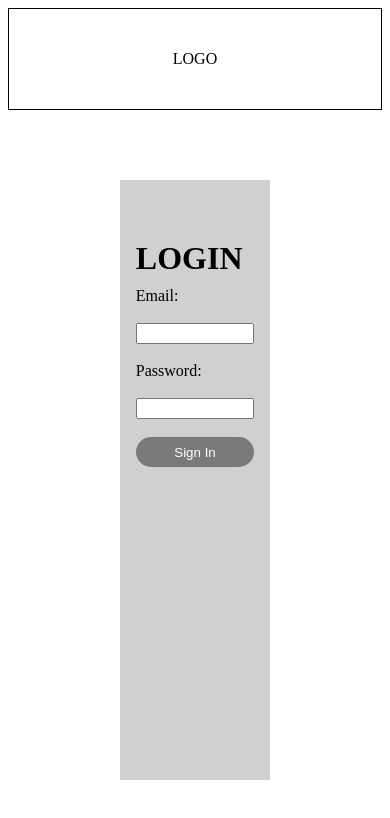
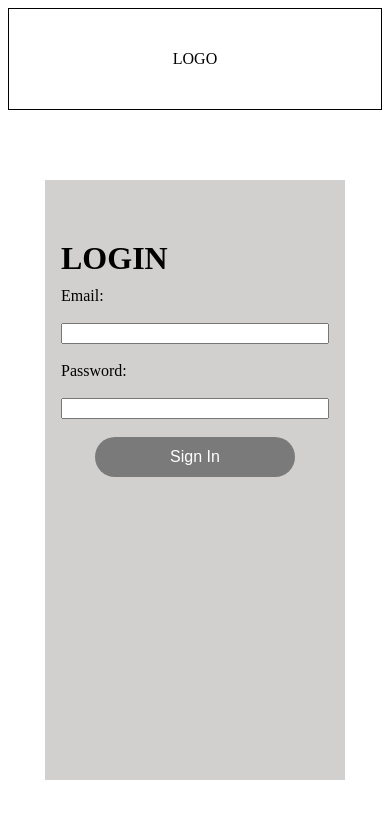
Before and after one commit to npereznyc/task-quest-frontend, a React (Create React App) app: page /caregiverlogin in a window 390 px wide. Shown: the top 818 px of the page. Built offline with nearby package versions, Linux system fonts and the light colour scheme.

Commit message:
mobile responsiveness complete

```diff
--- a/src/style/login.css
+++ b/src/style/login.css
@@ -83,8 +83,9 @@
   background-color: rgb(123, 122, 122);
   color: white;
   border: none;
+  font-size: 16px;
   width: 200px;
-  height: 30px;
+  height: 40px;
   border-radius: 30px;
 }
 .login-btn,
@@ -147,7 +148,7 @@
   .random-box{
     width: 0%;
   }
-  .register-side, .whose-input-side{
+  .register-side, .whose-input-side, .login-side {
     width: 80%;
   }
 }
```
